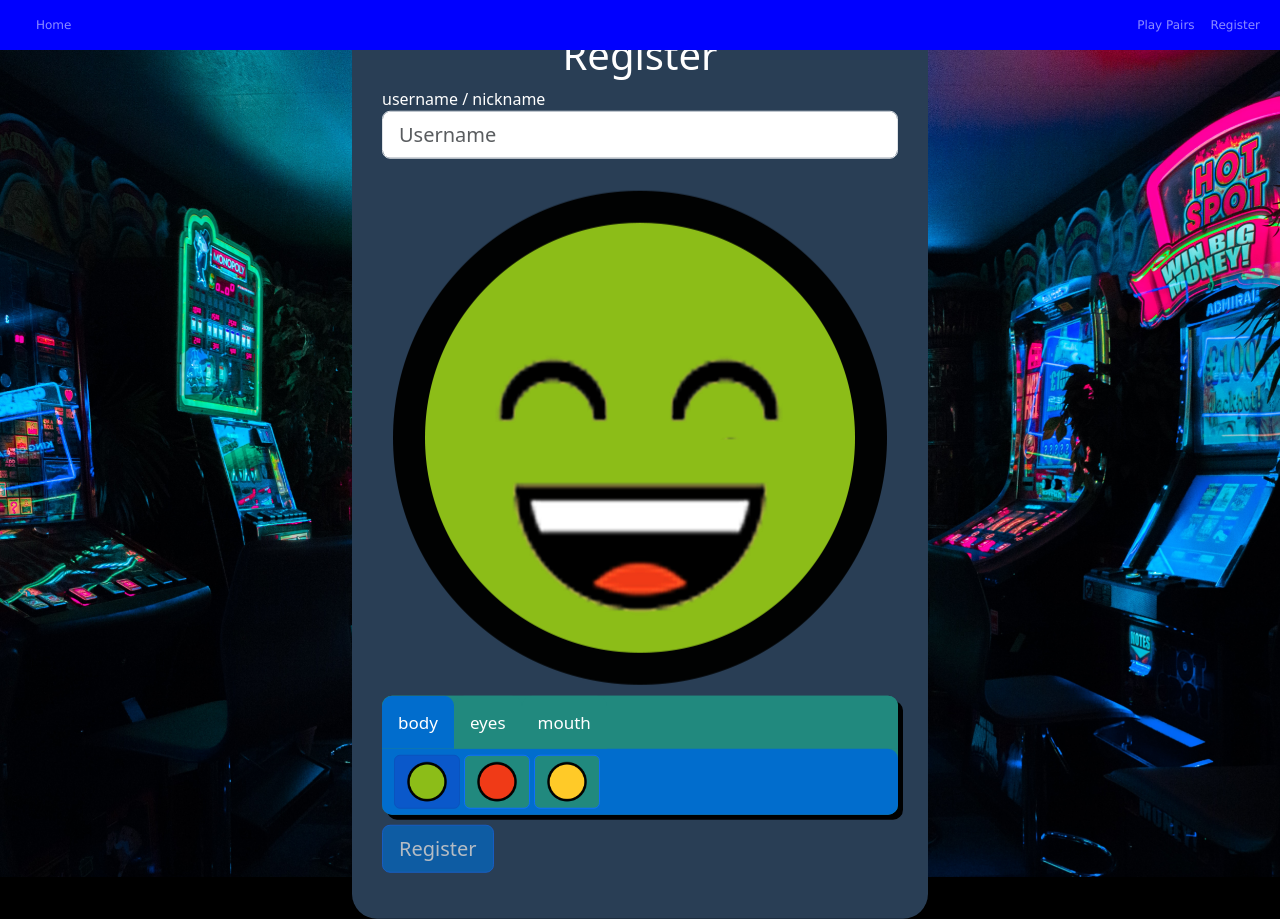
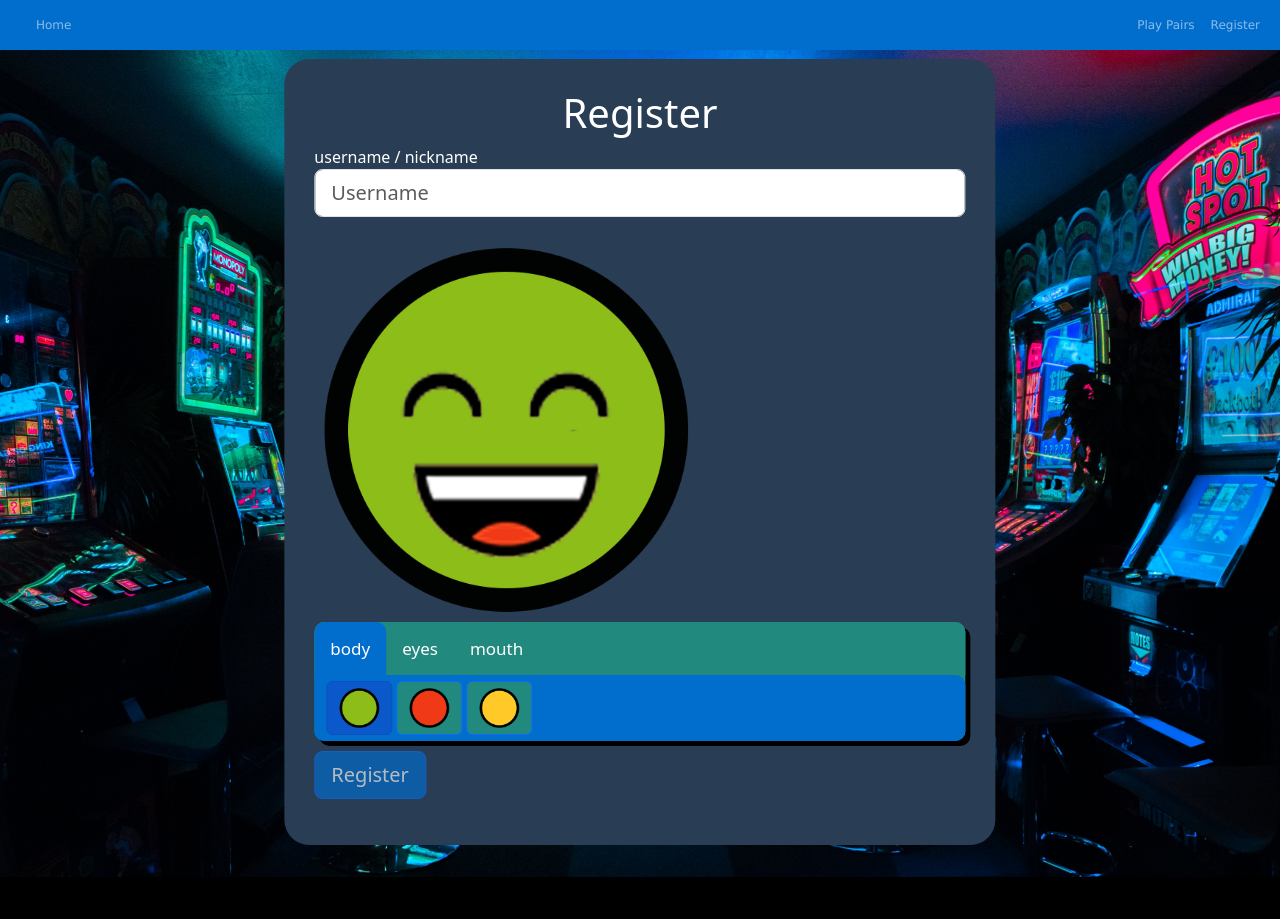
Before and after one commit to HenryGSmith/ECM1417-WebDev, a PHP site: page /registration.php in a window 1280 px wide. Run offline with PHP 8.4, Linux system fonts and the light colour scheme.

Commit message:
colour updates
changed from mandated coursework colour scheme

```diff
--- a/Style.css
+++ b/Style.css
@@ -1,9 +1,9 @@
 /* CURRENT COLOUR SCHEME*/
-[data-bs-theme=custom] {
+:root {
 --black: #000000ff;
 --paynes-gray: #546375ff;
 --prussian-blue: #293e55ff;
---blue: #0000ffff;
+/*--blue: #0000ffff;*/
 --celtic-blue: #016dcdff;
 --dark-cyan: #21897eff;
 --moss-green: #8b935bff;
@@ -21,7 +21,7 @@ h1 {
 }
 
 .bg-primary{
-    background-color: blue !important;
+    background-color: var(--celtic-blue) !important;
 }
 
 .nav-link {
@@ -50,7 +50,7 @@ h1 {
 }
 
 .btn-primary{
-    background-color: #21897e;
+    background-color: var(--dark-cyan);
 }
 .btn-primary:hover {
     background-color: #293e55 !important;
@@ -118,7 +118,7 @@ html, body{
 
 /* game window */
 .GameDiv {
-    background-color: gray;
+    background-color: var(--paynes-gray);
     box-shadow: 5px 5px;
     width: fit-content;
     height: fit-content;
@@ -179,13 +179,15 @@ canvas {
 /* Avatar */
 .avatar-container{
     position:relative;
-    width: 500px;
-    height: 500px;
+    width: 40vh;
+    height: 40vh;
     margin:8px;
+    margin-right: 30vh;
 }
 .avatar-container.icon{
     width: 30px;
     height: 30px;
+    margin-right: 8px;
 }
 
 .avatar-image-1{
@@ -212,6 +214,15 @@ canvas {
 }
 #submit-button:hover{
     background-color: #0a58ca !important;
+}
+
+.registration{
+    position: absolute;
+    left: 50%;
+    margin-top: 1vh;
+    -webkit-transform: translate(-50%, 0%);
+    transform: translate(-50%, 0%);
+    align-content: center;
 }
 
 /* leaderboard */
--- a/gameData.json
+++ b/gameData.json
@@ -1 +1 @@
-{"data":[{"name":"Henry","icon":["2","3","4"],"levelTimes":[2,4,17,9,20,40,40,40,40],"levelScores":[998,996,383,941,680,200,200,200,200],"unlock":9},{"name":"Player3","icon":["1","6","6"],"levelTimes":[6],"levelScores":[894],"unlock":2},{"name":"Player2","icon":["1","2","1"],"levelTimes":[8,9,20,20,30],"levelScores":[892,791,280,730,620],"unlock":6}]}
+{"data":[{"name":"Henry","icon":["2","3","4"],"levelTimes":[2,4,17,9,20,40,40,40,40],"levelScores":[998,996,383,941,680,200,200,200,200],"unlock":9},{"name":"Player3","icon":["1","6","6"],"levelTimes":[6],"levelScores":[894],"unlock":2},{"name":"Player2","icon":["1","2","1"],"levelTimes":[8,9,20,20,30],"levelScores":[892,791,280,730,620],"unlock":6},{"name":"HenryComp2","icon":["2","3","4"],"levelTimes":[],"levelScores":[],"unlock":1}]}
--- a/registration.php
+++ b/registration.php
@@ -25,7 +25,7 @@ if (!isset($_SESSION['registered'])) {
 
   <?php include './navMenu.php' ?>
   <div id='main'>
-    <div class='center' id='reg-form'>
+    <div class='registration' id='reg-form'>
       <?php
       if ($_SESSION['registered']) {
         echo ('<h1>Update Profile</h1>');
@@ -45,9 +45,9 @@ if (!isset($_SESSION['registered'])) {
         </div>
 
         <div class='avatar-container' >
-          <img class='avatar-image-1' id='layer-1' src='./emojiAssets/body/green.png' width='500px' />
-          <img class='avatar-image-2' id='layer-2' src='./emojiAssets/eyes/closed.png' width='500px' />
-          <img class='avatar-image-3' id='layer-3' src='./emojiAssets/mouth/open.png' width='500px' />
+          <img class='avatar-image-1' id='layer-1' src='./emojiAssets/body/green.png' width='100%' />
+          <img class='avatar-image-2' id='layer-2' src='./emojiAssets/eyes/closed.png' width='100%' />
+          <img class='avatar-image-3' id='layer-3' src='./emojiAssets/mouth/open.png' width='100%' />
         </div>
 
         <div class='form-group tab-group'>
```
